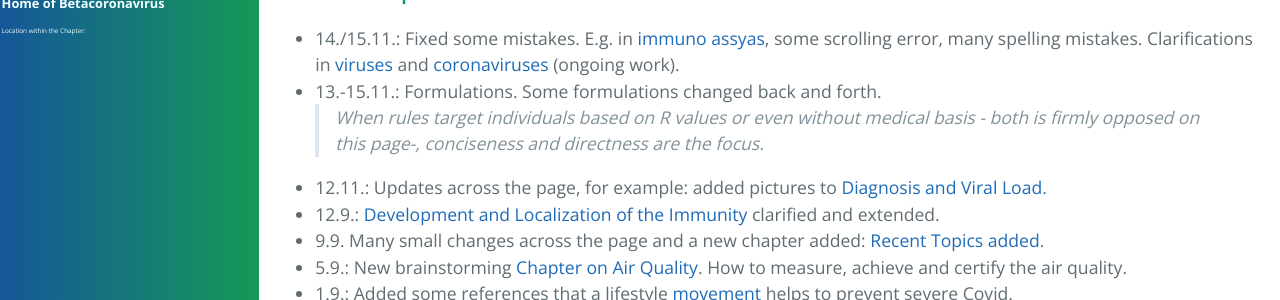
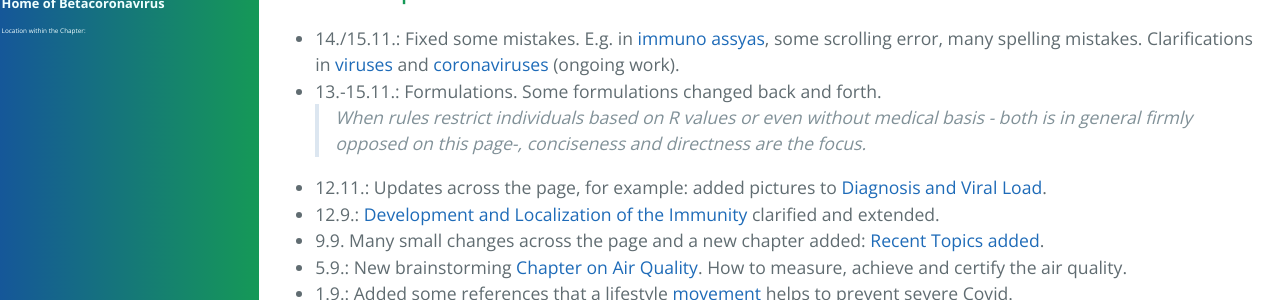
Before and after one commit to forestgrape/coronavirus, a Jekyll site: the page built from index.md, in a window 1280 px wide and 900 px high, scrolled down 2240 px. Shown: the part 155-455 px from the top of the window. Built offline with Jekyll 4.4.1, drawn with Linux system fonts in a browser that asks for light colours; our own code applies the rules of GitHub Pages for plain Markdown files.

Commit message:
formulations

```diff
--- a/index.md
+++ b/index.md
@@ -66,7 +66,7 @@
 ### Recent Updates
 - 14./15.11.: Fixed some mistakes. E.g. in [immuno assyas](./3_medical/immuno_assyas.md), some scrolling error, many spelling mistakes. Clarifications in [viruses](./2_biological/viruses.md) and [coronaviruses](2_biological/coronavirus.md) (ongoing work).
 - 13.-15.11.: Formulations. Some formulations changed back and forth.
-  > *When rules target individuals based on R values or even without medical basis - both is firmly opposed on this page-, conciseness and directness are the focus.*
+  > *When rules restrict individuals based on R values or even without medical basis - both is in general firmly opposed on this page-, conciseness and directness are the focus.*
 - 12.11.: Updates across the page, for example: added pictures to [Diagnosis and Viral Load](3_medical/diagnosis_and_viral_load.md).
 - 12.9.: [Development and Localization of the Immunity](4_immunological/ontogenesis_and_locality_of_immunity.md) clarified and extended.
 - 9.9. Many small changes across the page and a new chapter added: [Recent Topics added](#recent-topics-added).
```
